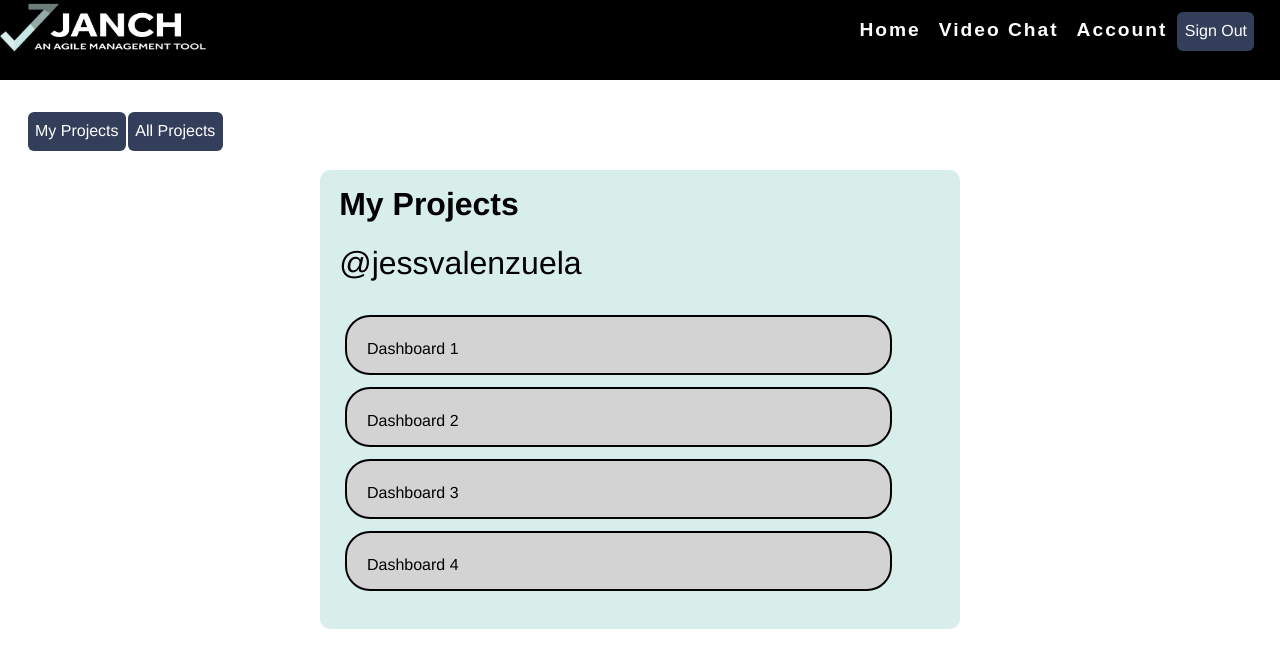
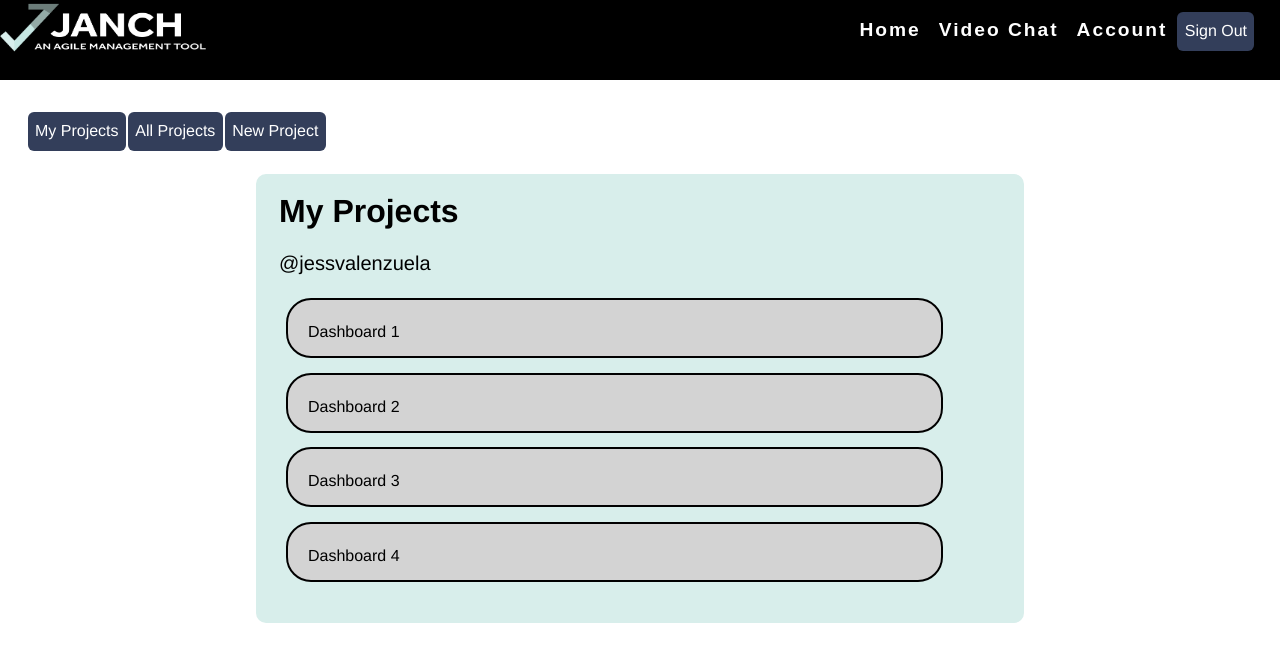
Before and after one commit to arad10/cs554, a React (Create React App) app in the folder client/: page /home in a window 1280 px wide. Shown: the top 668 px of the page. Built offline with nearby package versions, Linux system fonts and the light colour scheme; no server answers; sample sign-in values are in the browser's storage.

Commit message:
Home page UI with dummy data. No  backend functionality

```diff
--- a/client/package.json
+++ b/client/package.json
@@ -10,7 +10,7 @@
     "node-sass": "^4.14.1",
     "react": "^17.0.1",
     "react-dom": "^17.0.1",
-    "react-modal": "^3.11.2",
+    "react-modal": "^3.12.1",
     "react-router-dom": "^5.2.0",
     "react-scripts": "4.0.0",
     "scss": "^0.2.4",
--- a/client/src/components/Home/AllProjects.js
+++ b/client/src/components/Home/AllProjects.js
@@ -1,9 +1,90 @@
-import React from 'react'
+import React from "react";
+import styled from "styled-components";
+import { Link } from "react-router-dom";
 
-export default function AllProjects() {
+//dummy data for now
+const dashboards = [
+  {
+    id:1,
+    dashboardName: "Dashboard 1",
+  },
+  {
+    id:2,
+    dashboardName: "Dashboard 2"
+  },
+  {
+    id:3,
+    dashboardName: "Dashboard 3"
+  },
+    {
+    id:4,
+    dashboardName: "Dashboard 4"
+  }
+]
+
+const AllProjects = () => {
+  // for each project id in id array, should get the projects by id and display name. when click on name brings to dashboard (when backend is built).
+  const projects = dashboards.map(project=>{
+            return(
+          <Link to = {`dashboard/${project.id}`} className="link"><li>{project.dashboardName}</li></Link>
+          )})
   return (
-    <div>
-      hi
-    </div>
-  )
-}
+    <Wrapper>
+      <div className="profile">
+      <div className = "info">
+        <h1 className = "allProject">All Projects</h1>
+        </div>
+        <ul>
+          {projects}
+        </ul>
+      </div>
+    </Wrapper>
+  );
+};
+
+const Wrapper = styled.article`
+  .profile {
+    background: rgb(216, 238, 235);
+    width: 60%;
+    border-radius: 10px;
+    margin: auto;
+    padding-bottom: 2%;
+    margin-bottom: 2%;
+
+
+  }
+  .info{
+    margin: 3%
+  }
+  .allProject{
+    padding-top: 2.5%;
+    font-size: 32px;
+    color: black;
+    font-weight: bolder;
+
+  }
+  ul{
+    width:95%;
+    margin:2%;
+    border-radius: 5px;
+
+  }
+
+  li{
+    list-style: none;
+    border-radius: 25px;
+    border: 2px solid black;
+    background: lightgray;
+    padding: 20px;
+    width: 90%;
+    height: 60px;
+    margin: 2%;
+
+      }
+  .link{
+    text-decoration: none;
+    color: black;
+
+    }
+`;
+export default AllProjects;
--- a/client/src/components/Home/Home.js
+++ b/client/src/components/Home/Home.js
@@ -1,9 +1,8 @@
 import React, { useState } from 'react'
-import { Link } from "react-router-dom";
-import Navbar from "../Navbar"
 import MyProfile from "./MyProfile"
 import AllProjects from "./AllProjects"
 import './Home.scss';
+import NewDashboard from "./NewDashboard"
 
 export default function Home() {
   const [showMyProject, setMyProject] = useState(true)
@@ -25,6 +24,7 @@ export default function Home() {
           }}>My Projects</button></li>
           <li><button onClick={() => {handleAllProjects()
           }}>All Projects</button></li>
+          <li><NewDashboard/></li>
         </ul>
         <MyProfile />
       </div>
@@ -37,6 +37,8 @@ export default function Home() {
           }}>My Projects</button></li>
           <li><button onClick={() => {handleAllProjects()
           }}>All Projects</button></li>
+          <li><NewDashboard/></li>
+
         </ul>
         <AllProjects />
       </div>
--- a/client/src/components/Home/MyProfile.js
+++ b/client/src/components/Home/MyProfile.js
@@ -51,10 +51,12 @@ const MyProfile = () => {
 const Wrapper = styled.article`
   .profile {
     background: rgb(216, 238, 235);
-    width: 50%;
+    width: 60%;
     border-radius: 10px;
     margin: auto;
     padding-bottom: 2%;
+    margin-bottom: 2%;
+
 
 
   }
@@ -72,6 +74,7 @@ const Wrapper = styled.article`
     font-weight: lighter;
     text-align: left;
     color: black;
+    font-size: 20px;
   }
   ul{
     width:95%;
--- /dev/null
+++ b/client/src/components/Home/NewDashboard.js
@@ -0,0 +1,57 @@
+import React, { useState } from 'react'
+import ReactDOM from 'react-dom';
+import Modal from 'react-modal';
+import styled from "styled-components";
+
+const customStyles = {
+  content : {
+    top: '50%',
+    left: '50%',
+    right: 'auto',
+    bottom: 'auto',
+    marginRight: '-50%',
+    transform: 'translate(-50%, -50%)',
+    textAlign: 'center',
+    width: "40%"
+  }
+};
+export default function NewDashboard() {
+  var subtitle;
+  const [modalIsOpen,setIsOpen] = useState(false);
+  function openModal() {
+    setIsOpen(true);
+  }
+
+  function afterOpenModal() {
+    subtitle.style.color = '#00000';
+  }
+
+  function closeModal(){
+    setIsOpen(false)
+  }
+  return (
+    <>
+        <button onClick={openModal}>New Project</button>
+        <Modal
+          isOpen={modalIsOpen}
+          onAfterOpen={afterOpenModal}
+          onRequestClose={closeModal}
+          style={customStyles}
+          contentLabel="Modal"
+        >
+          <h2 ref={_subtitle => (subtitle = _subtitle)}>New Project</h2>
+            <form>
+            <label>Project Name:<input type="text" name="name" required/></label>
+            <br></br>
+            <label>Description:<input type="text" name="name" required /></label>
+            <br></br>
+            <label>Date name:<input type="text" name="name" required/></label>
+            <br></br>
+              <button className="submit" type="submit">Submit</button>
+              </form>
+          <button onClick={closeModal} className= "close-button">close</button>
+
+        </Modal>
+        </>
+  )
+}
```
